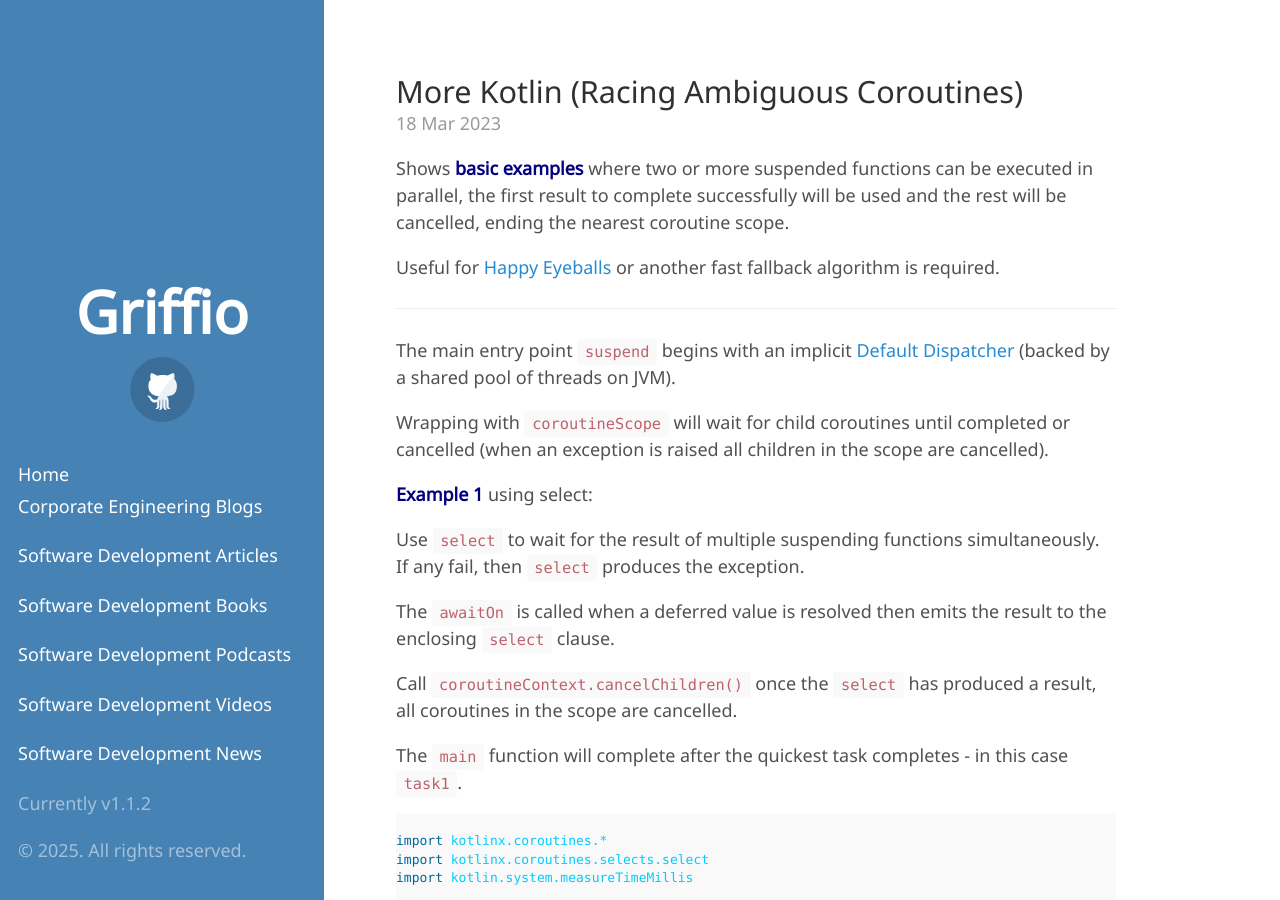
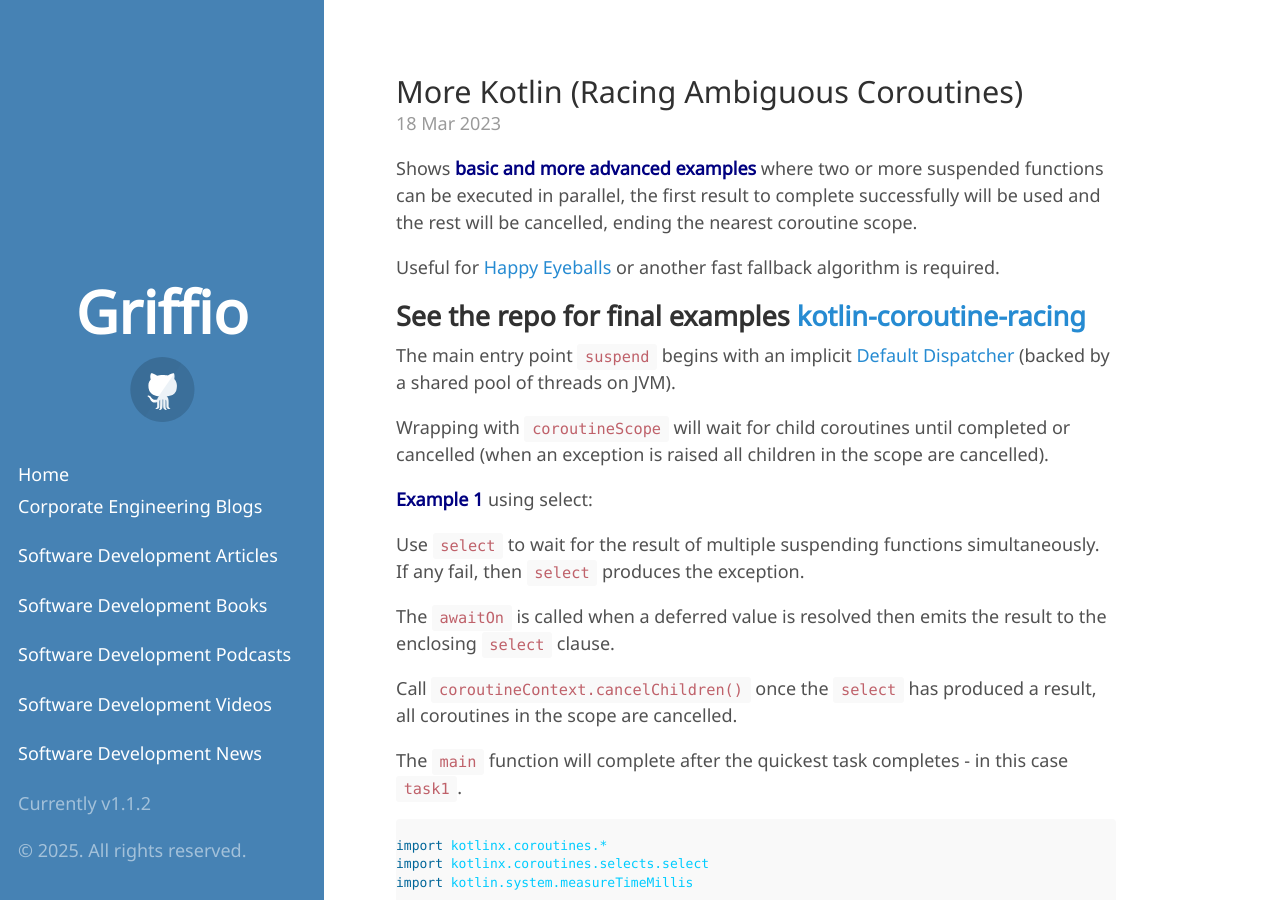
Before and after one commit to griffio/griffio.github.io, a Jekyll site: the page built from _posts/2023-03-18-More-Kotlin-Racing-Ambiguous-Coroutines.md, in a window 1280 px wide and 900 px high. Built offline with Jekyll 4.4.1, drawn with Linux system fonts in a browser that asks for light colours; some web fonts are replaced.

Commit message:
Update 2023-03-18-More-Kotlin-Racing-Ambiguous-Coroutines.md

```diff
--- a/_posts/2023-03-18-More-Kotlin-Racing-Ambiguous-Coroutines.md
+++ b/_posts/2023-03-18-More-Kotlin-Racing-Ambiguous-Coroutines.md
@@ -8,11 +8,12 @@
 runcode: true
 ---
 
-Shows **basic examples** where two or more suspended functions can be executed in parallel, the first result to
+Shows **basic and more advanced examples** where two or more suspended functions can be executed in parallel, the first result to
 complete successfully will be used and the rest will be cancelled, ending the nearest coroutine scope.
 
 Useful for [Happy Eyeballs](https://www.rfc-editor.org/rfc/rfc8305) or another fast fallback algorithm is required.
 
+See the repo for final examples [kotlin-coroutine-racing](https://github.com/griffio/kotlin-coroutine-racing)
 ---
 
 The main entry point `suspend` begins with an implicit [Default Dispatcher](https://kotlinlang.org/docs/coroutine-context-and-dispatchers.html#dispatchers-and-threads) (backed by a shared pool of threads on JVM).
```
